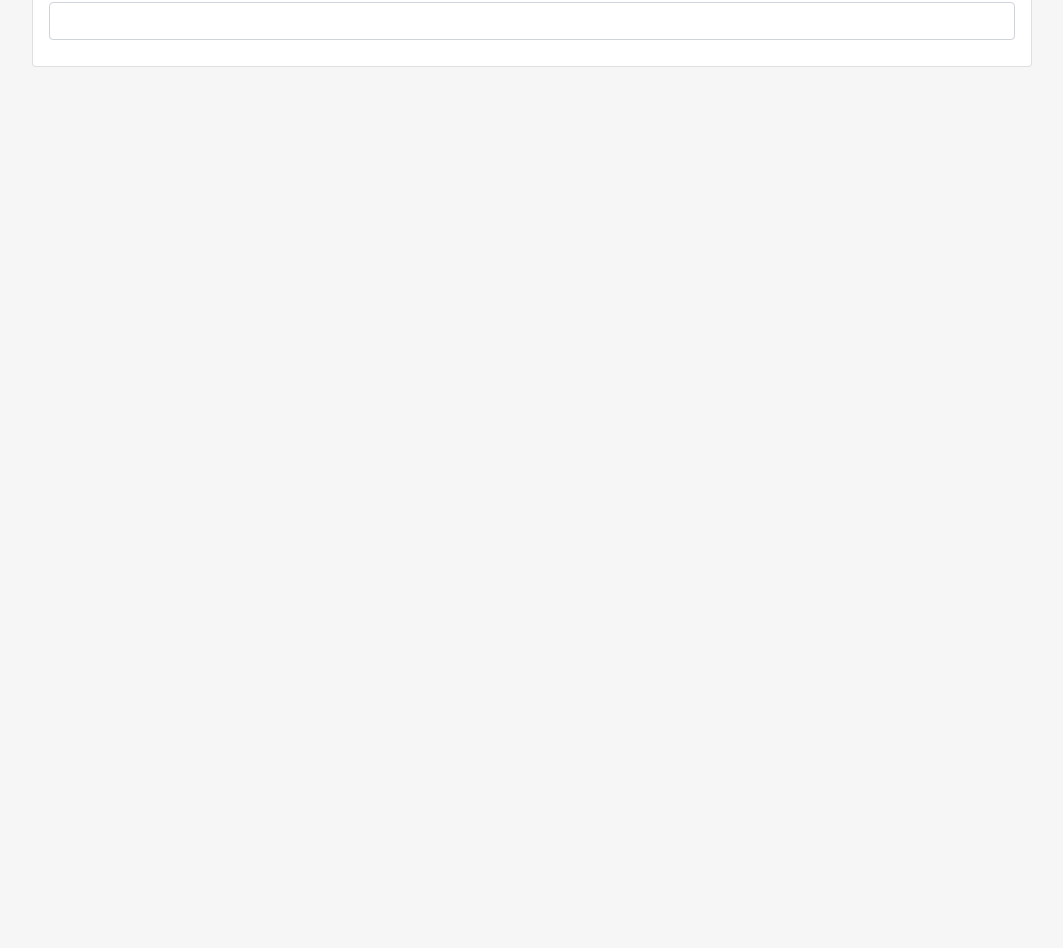
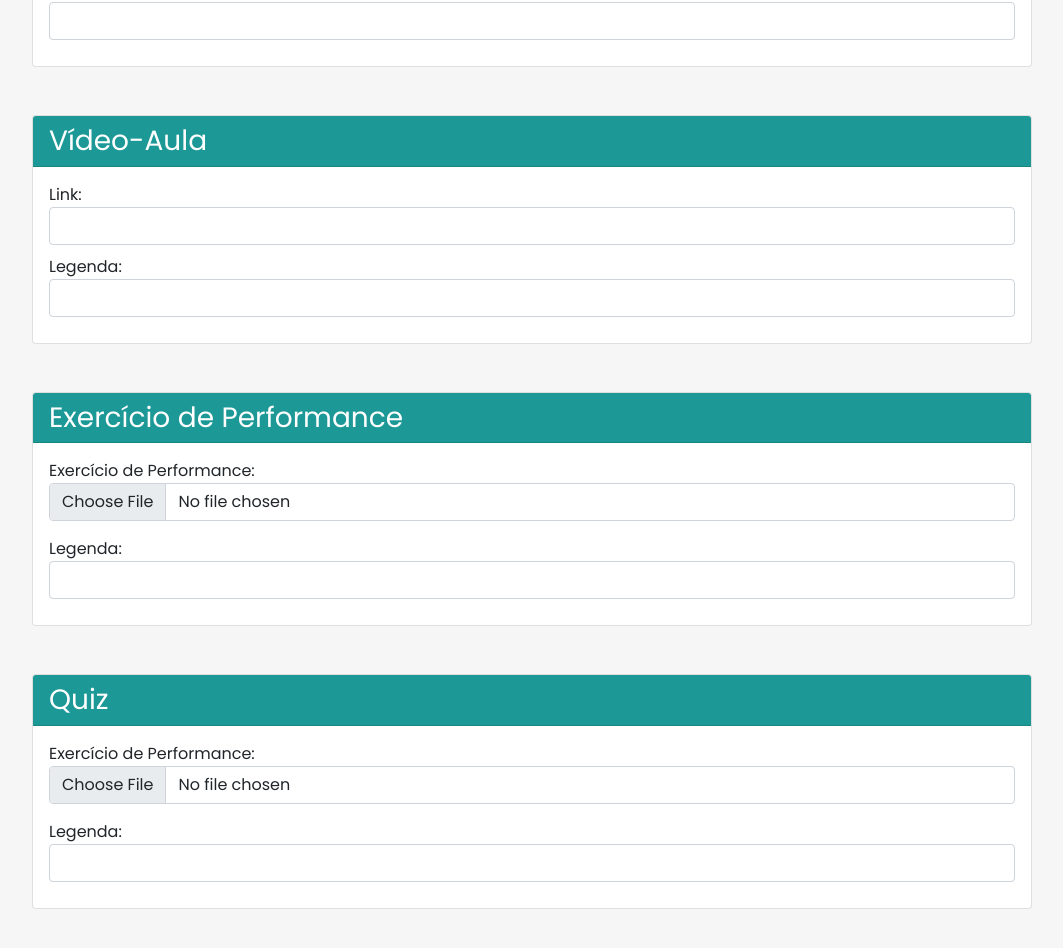
Before and after one commit to mateusntn/daccord-angular, an Angular app in the folder daccord-front/: page /lesson/create in a window 1280 px wide. Shown: the part 880-1828 px from the top of the page, without its empty margins (108-1171 px from the left). Before the commit the page ends 1017 px from the top, so only its background shows below. Built offline with nearby package versions, Linux system fonts and the light colour scheme.

Commit message:
Adds new containers

```diff
--- a/daccord-front/src/app/views/lesson/lesson-create/lesson-create.component.html
+++ b/daccord-front/src/app/views/lesson/lesson-create/lesson-create.component.html
@@ -50,7 +50,7 @@
                 </div>
             </div>
         </div>
-        <div class="card">
+        <div class="card mb-5">
             <div class="card-header" style="background-color: #1c9997; color: white;">
                 <h3 class="m0">Artigo</h3>
             </div>
@@ -64,11 +64,61 @@
                     <input type="file" class="form-control" id="inputGroupFile02">
                 </div> -->
                 <div class="form-group mb">
-                    <label for="formGroupExampleInput">Link:</label>
+                    <label for="formGroupExampleInput">Legenda:</label>
                     <input type="text" class="form-control" id="formGroupExampleInput">
                   </div>
             </div>
         </div>
 
+        <div class="card mb-5">
+          <div class="card-header" style="background-color: #1c9997; color: white;">
+              <h3 class="m0">Vídeo-Aula</h3>
+          </div>
+          <div class="card-body">
+            <div class="form-group mb">
+              <label for="formGroupExampleInput">Link:</label>
+              <input type="text" class="form-control" id="formGroupExampleInput">
+            </div>
+              <!-- <div class="format-group mb-3">
+                  <label for="formGroupExampleInput">Exercício de Performance:</label>
+                  <input type="file" class="form-control" id="inputGroupFile02">
+              </div> -->
+              <div class="form-group mb">
+                  <label for="formGroupExampleInput">Legenda:</label>
+                  <input type="text" class="form-control" id="formGroupExampleInput">
+                </div>
+          </div>
+      </div>
+      <div class="card mb-5">
+        <div class="card-header" style="background-color: #1c9997; color: white;">
+            <h3 class="m0">Exercício de Performance</h3>
+        </div>
+        <div class="card-body">
+            <div class="format-group mb-3">
+                <label for="formGroupExampleInput">Exercício de Performance:</label>
+                <input type="file" class="form-control" id="inputGroupFile02">
+            </div>
+            <div class="form-group mb">
+                <label for="formGroupExampleInput">Legenda:</label>
+                <input type="text" class="form-control" id="formGroupExampleInput">
+              </div>
+        </div>
+    </div>
+    <div class="card mb-5">
+      <div class="card-header" style="background-color: #1c9997; color: white;">
+          <h3 class="m0">Quiz</h3>
+      </div>
+      <div class="card-body">
+          <div class="format-group mb-3">
+              <label for="formGroupExampleInput">Exercício de Performance:</label>
+              <input type="file" class="form-control" id="inputGroupFile02">
+          </div>
+          <div class="form-group mb">
+              <label for="formGroupExampleInput">Legenda:</label>
+              <input type="text" class="form-control" id="formGroupExampleInput">
+            </div>
+      </div>
+  </div>
+
     </form>
 </div>
```
